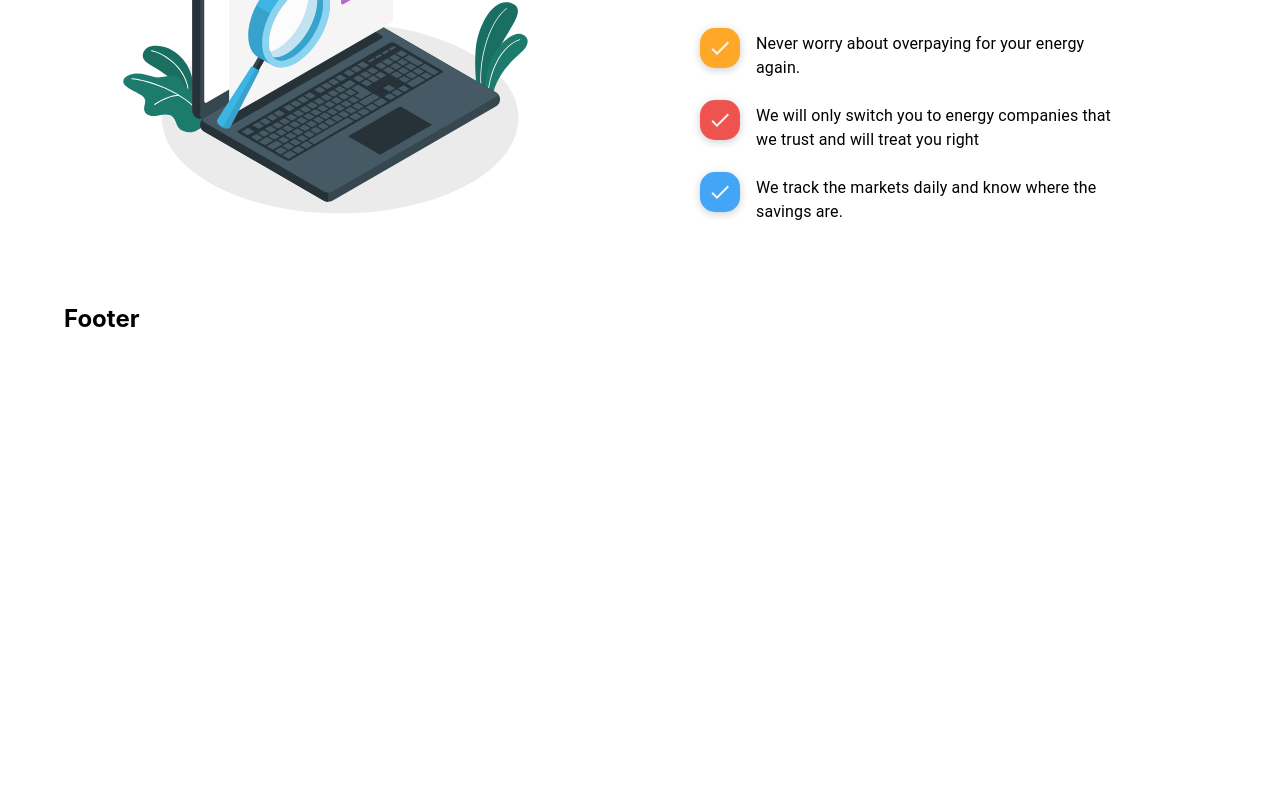
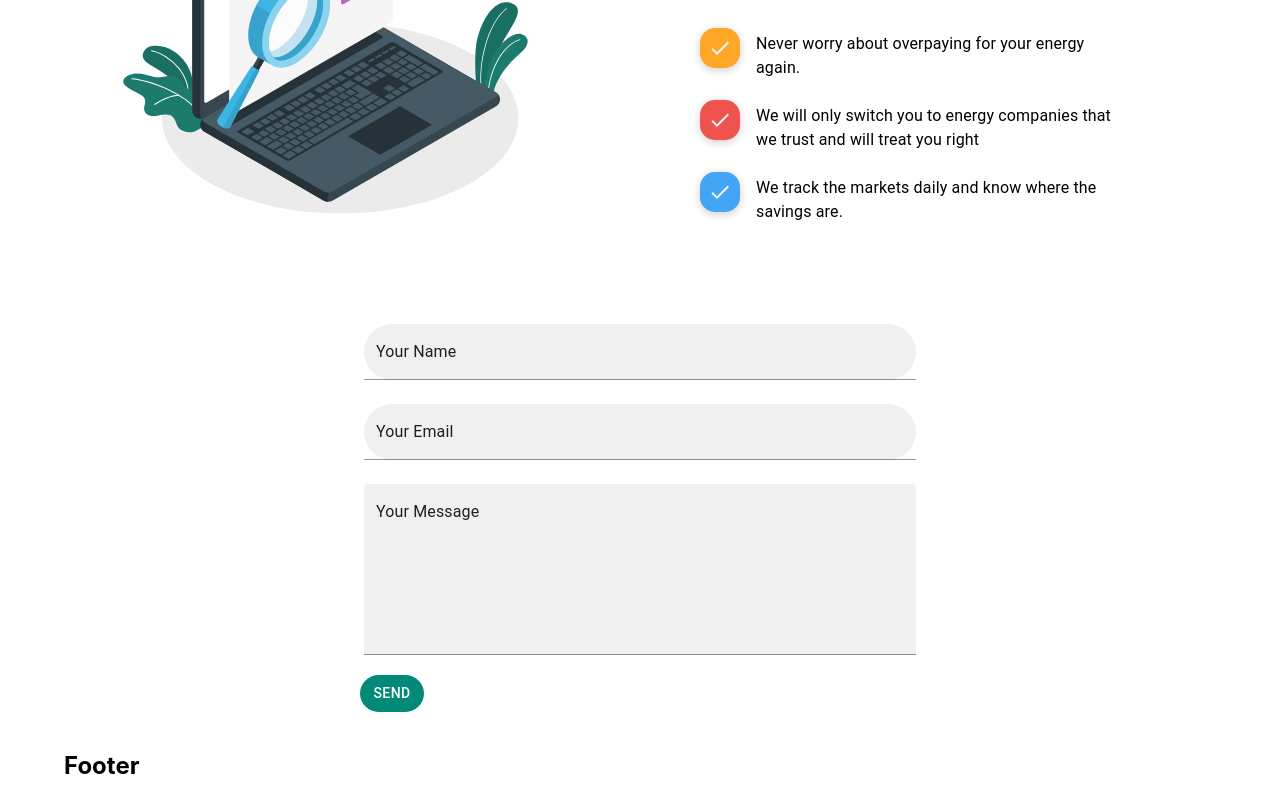
Before and after one commit to muchirijane/next-product-site, a Next.js app: page / in a window 1280 px wide. Shown: the part 662-1462 px from the top of the page. Before the commit the page ends 1015 px from the top, so only its background shows below. Built offline with nearby package versions, Linux system fonts and the light colour scheme.

Commit message:
add Form component, mui styling

```diff
--- /dev/null
+++ b/components/Form.js
@@ -0,0 +1,68 @@
+import * as React from "react"
+import Container from "@mui/material/Container"
+import Button from "@mui/material/Button"
+import Grid from "@mui/material/Grid"
+import TextField from "@mui/material/TextField"
+import { green } from "@mui/material/colors"
+
+
+
+const Form = () => {
+    return (
+        <Container maxWidth='sm'>
+            <Grid direction="column" container spacing={3} mt={2} justify="center">
+                <Grid
+                item
+                >
+                <TextField
+                sx={{
+                "& .MuiFilledInput-root": { borderRadius: '50px' }
+                }}
+                fullWidth
+                hiddenLabel
+                id="filled-hidden-label-normal"
+                defaultValue="Your Name"
+                variant="filled"
+                    />
+                </Grid>
+                <Grid
+                item
+                >
+                <TextField
+                sx={{
+                "& .MuiFilledInput-root": { borderRadius: '50px' }
+                }}
+                fullWidth
+                hiddenLabel
+                id="filled-hidden-label-normal"
+                defaultValue="Your Email"
+                variant="filled"
+                    />
+                </Grid>
+                <Grid
+                item
+                >
+                <TextField
+                fullWidth
+                hiddenLabel
+                multiline
+                rows={6}
+                id="filled-multiline-flexible"
+                defaultValue="Your Message"
+                variant="filled"
+                />
+                </Grid>
+                <Button
+                    sx={{
+                        borderRadius: '20px',
+                        color: '#FFF',
+                        backgroundColor: '#02897A',
+                        alignSelf: 'flex-start',
+                        m: '20px'
+                    }}
+                >Send</Button>
+            </Grid>
+        </Container>
+    )
+}
+export default Form
--- a/pages/index.js
+++ b/pages/index.js
@@ -1,6 +1,7 @@
 import Layout from "../components/layout/layout"
 import Container from "@mui/material/Container"
 import Feature from "../components/Feature"
+import Form from "../components/Form"
 import CustomerSupport from '../components/CustomerSupport'
 export default function Home() {
   return (
@@ -8,6 +9,7 @@ export default function Home() {
       <Container maxWidth="lg">
         <Feature />
         <CustomerSupport />
+        <Form />
       </Container>
     </Layout>
   )
```
